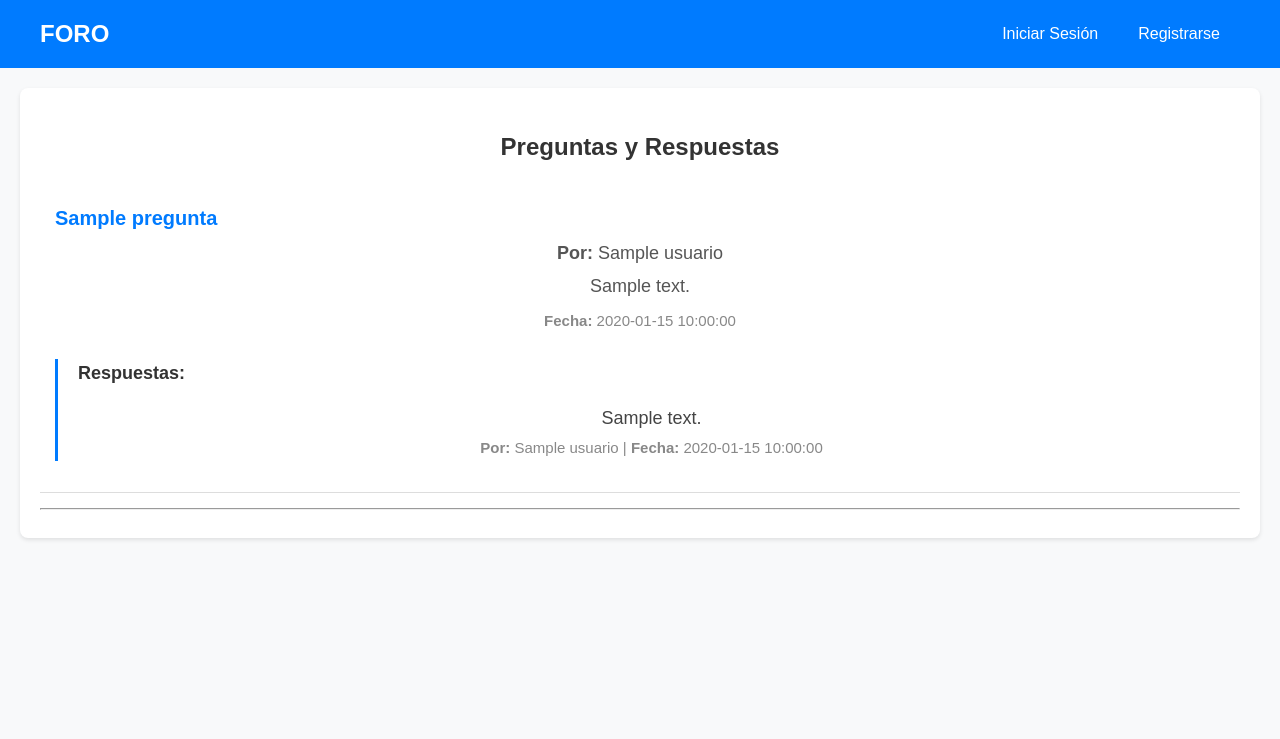
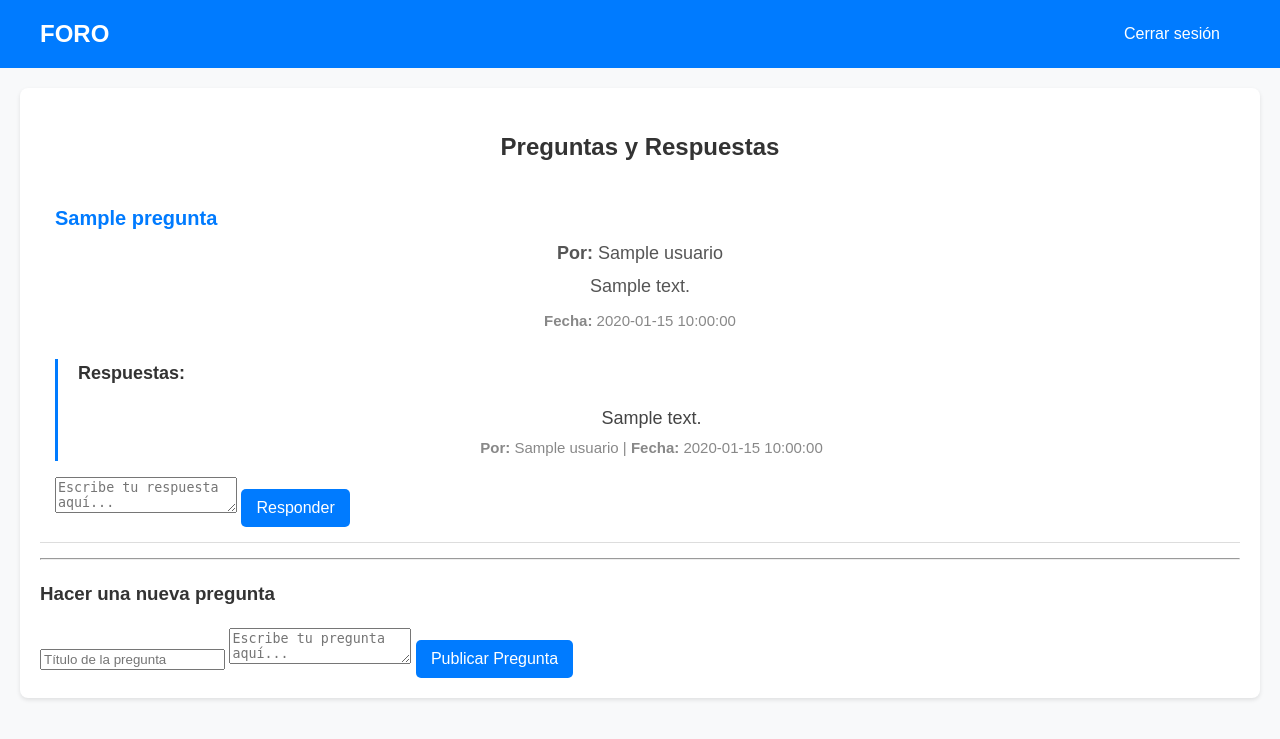
Before and after one commit to Escalopedo/foro_AlcazarEric_AlexVentura, a PHP site: page /index.php in a window 1280 px wide. Shown: the top 739 px of the page. Run offline with PHP 8.4, Linux system fonts and the light colour scheme; the visitor is signed in with stand-in values (Sample User, id 1); tables that the repository leaves empty hold one stand-in row (values such as "Sample post").

Commit message:
Todo funcionando correctamente, faltaria pulir detalles + css

```diff
--- a/php/procLogin.php
+++ b/php/procLogin.php
@@ -30,7 +30,7 @@ if ($_SERVER["REQUEST_METHOD"] == "POST") {
                 // Iniciar sesión y redirigir al usuario
                 $_SESSION['id_usuario'] = $user['id'];
                 $_SESSION['nombre_usuario'] = $user['nombre_usuario'];
-                header("Location: ../view/foro.php"); // Redirigir a la página principal del foro
+                header("Location: ../view/index.php"); // Redirigir a la página principal del foro
                 exit();
             } else {
                 // Contraseña incorrecta
--- a/view/index.php
+++ b/view/index.php
@@ -1,8 +1,12 @@
 <?php
 include '../php/conexion.php'; // Incluir la conexión a la base de datos
 
+// Iniciar sesión para manejar las preguntas y respuestas
+session_start();
+
 // Consultar todas las preguntas con sus respuestas
 try {
+    // Consultar preguntas
     $sql_preguntas = "
         SELECT
             p.id AS pregunta_id,
@@ -37,6 +41,44 @@ try {
     foreach ($respuestas as $respuesta) {
         $respuestas_por_pregunta[$respuesta['id_pregunta']][] = $respuesta;
     }
+
+    // Procesar nuevo formulario de pregunta
+    if (isset($_POST['submit_pregunta'])) {
+        // Verificar que el usuario está logueado
+        if (isset($_SESSION['id_usuario'])) {
+            $titulo = $_POST['titulo'];
+            $contenido = $_POST['contenido'];
+            $id_usuario = $_SESSION['id_usuario'];
+
+            $stmt = $pdo->prepare("INSERT INTO preguntas (id_usuario, titulo, contenido, fecha_creacion) VALUES (?, ?, ?, NOW())");
+            $stmt->execute([$id_usuario, $titulo, $contenido]);
+
+            // Redirigir a la misma página para ver la nueva pregunta
+            header("Location: index.php");
+            exit();
+        } else {
+            $error_message = "Debes iniciar sesión para hacer una pregunta.";
+        }
+    }
+
+    // Procesar respuestas a las preguntas
+    if (isset($_POST['submit_respuesta'])) {
+        // Verificar que el usuario está logueado
+        if (isset($_SESSION['id_usuario'])) {
+            $id_pregunta = $_POST['id_pregunta'];
+            $contenido_respuesta = $_POST['contenido_respuesta'];
+            $id_usuario = $_SESSION['id_usuario'];
+
+            $stmt = $pdo->prepare("INSERT INTO respuestas (id_pregunta, id_usuario, contenido, fecha_creacion) VALUES (?, ?, ?, NOW())");
+            $stmt->execute([$id_pregunta, $id_usuario, $contenido_respuesta]);
+
+            // Redirigir a la misma página para ver la nueva respuesta
+            header("Location: index.php");
+            exit();
+        } else {
+            $error_message = "Debes iniciar sesión para responder a una pregunta.";
+        }
+    }
 } catch (PDOException $e) {
     die('Error al cargar preguntas y respuestas: ' . $e->getMessage());
 }
@@ -56,8 +98,12 @@ try {
             <h1>FORO</h1>
             <nav>
                 <ul>
-                    <li><a href="login.php">Iniciar Sesión</a></li>
-                    <li><a href="registrarse.php">Registrarse</a></li>
+                    <?php if (isset($_SESSION['id_usuario'])): ?>
+                        <li><a href="../php/logout.php">Cerrar sesión</a></li>
+                    <?php else: ?>
+                        <li><a href="login.php">Iniciar Sesión</a></li>
+                        <li><a href="registrarse.php">Registrarse</a></li>
+                    <?php endif; ?>
                 </ul>
             </nav>
         </div>
@@ -66,11 +112,17 @@ try {
     <main>
         <h2>Preguntas y Respuestas</h2>
 
+        <?php if (isset($error_message)): ?>
+            <div class="error-message">
+                <p><?php echo htmlspecialchars($error_message); ?></p>
+            </div>
+        <?php endif; ?>
+
         <?php if (count($preguntas) > 0): ?>
             <div class="preguntas">
                 <?php foreach ($preguntas as $pregunta): ?>
                     <div class="pregunta">
-                        <h3> <?php echo htmlspecialchars($pregunta['pregunta_titulo']); ?></h3>
+                        <h3><?php echo htmlspecialchars($pregunta['pregunta_titulo']); ?></h3>
                         <p><strong>Por:</strong> <?php echo htmlspecialchars($pregunta['autor_pregunta']); ?></p>
                         <p><?php echo htmlspecialchars($pregunta['pregunta_contenido']); ?></p>
                         <p><small><strong>Fecha:</strong> <?php echo htmlspecialchars($pregunta['pregunta_fecha']); ?></small></p>
@@ -91,6 +143,17 @@ try {
                         <?php else: ?>
                             <p>Aún no hay respuestas para esta pregunta.</p>
                         <?php endif; ?>
+
+                        <!-- Formulario para responder -->
+                        <?php if (isset($_SESSION['id_usuario'])): ?>
+                            <form action="index.php" method="POST">
+                                <input type="hidden" name="id_pregunta" value="<?php echo $pregunta['pregunta_id']; ?>">
+                                <textarea name="contenido_respuesta" required placeholder="Escribe tu respuesta aquí..."></textarea>
+                                <button type="submit" name="submit_respuesta">Responder</button>
+                            </form>
+                        <?php else: ?>
+                            <p><a href="login.php">Inicia sesión</a> para responder a esta pregunta.</p>
+                        <?php endif; ?>
                     </div>
                     <hr>
                 <?php endforeach; ?>
@@ -98,6 +161,19 @@ try {
         <?php else: ?>
             <p>No hay preguntas publicadas aún.</p>
         <?php endif; ?>
+
+        <!-- Formulario para hacer una nueva pregunta -->
+        <?php if (isset($_SESSION['id_usuario'])): ?>
+            <h3>Hacer una nueva pregunta</h3>
+            <form action="index.php" method="POST">
+                <input type="text" name="titulo" required placeholder="Título de la pregunta">
+                <textarea name="contenido" required placeholder="Escribe tu pregunta aquí..."></textarea>
+                <button type="submit" name="submit_pregunta">Publicar Pregunta</button>
+            </form>
+        <?php else: ?>
+            <p><a href="login.php">Inicia sesión</a> para hacer una nueva pregunta.</p>
+        <?php endif; ?>
+
     </main>
 </body>
 </html>
```
Also changed, not shown: php/logout.php (added), view/foro.php (deleted).
